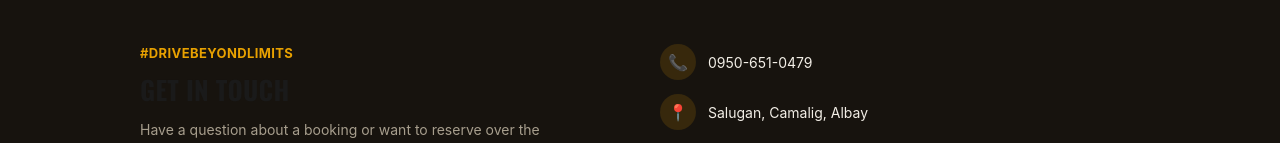
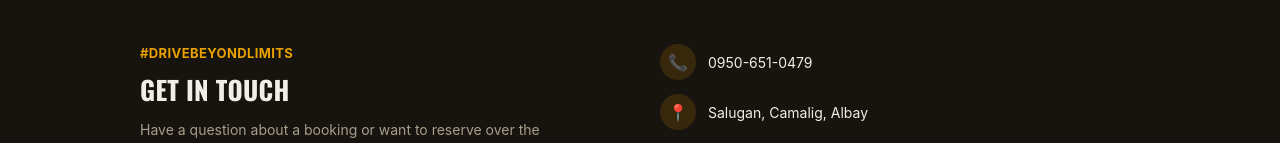
Before and after one commit to arvincosto11-wq/car-rental-app, a React (Vite) app in the folder client/: page / in a window 1280 px wide. Shown: the part 1039-1182 px from the top of the page. Built offline with nearby package versions, Linux system fonts and the light colour scheme; no server answers.

Commit message:
Fix invisible "Get In Touch" heading on dark contact band
The heading had no explicit text color, so the global h2 { color }
rule (meant for light backgrounds) rendered it in dark text on the
section's dark background.

```diff
--- a/client/src/pages/Home.jsx
+++ b/client/src/pages/Home.jsx
@@ -255,6 +255,7 @@ const Home = () => {
       fontSize: '26px',
       fontWeight: '700',
       marginBottom: '10px',
+      color: '#f2eee6',
     },
     contactSub: {
       fontSize: '14px',
```
